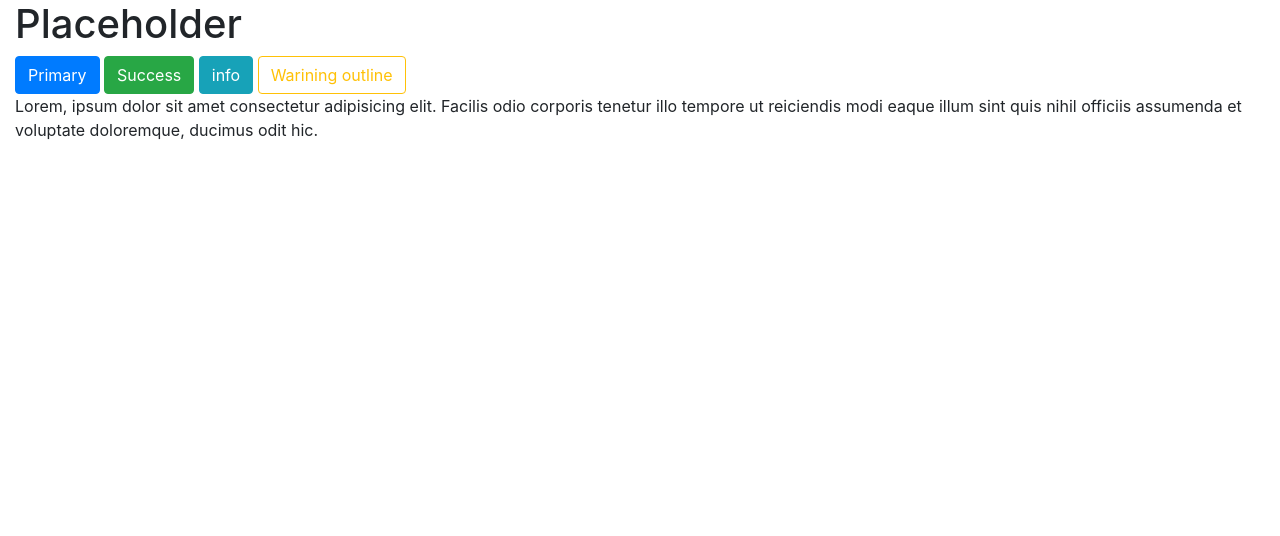
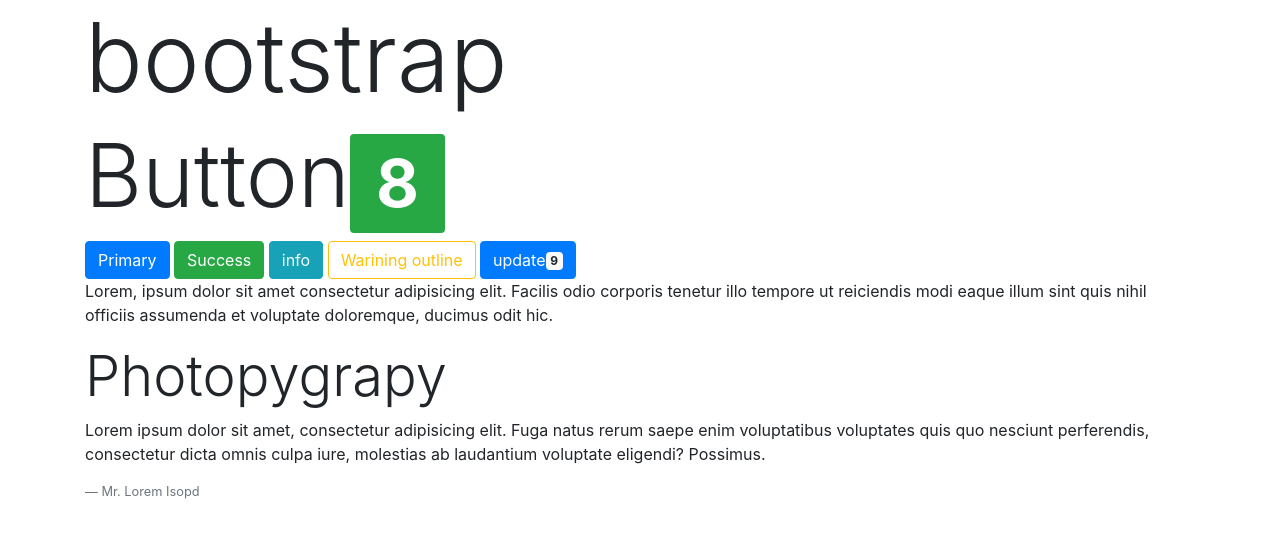
Before and after one commit to joonhwan1s/joonhwan1s, a plain HTML site: page CSSpractice/BootstrapPractice/index.html in a window 1280 px wide. Drawn offline with nearby package versions, Linux system fonts and the light colour scheme.

Commit message:
20221029

```diff
--- a/CSSpractice/BootstrapPractice/index.html
+++ b/CSSpractice/BootstrapPractice/index.html
@@ -9,14 +9,19 @@
     <link rel="stylesheet" href="app.css">
 </head>
 <body>
-    <div class="container-fluid">
-        <h1>Placeholder</h1>
+    <div class="container">
+        <h1 class="display-1">bootstrap</h1>
+        <h2 class="display-2">Button<span class="badge badge-success">8</span></h2>
         <button type="button" class="btn btn-primary">Primary</button>
         <button type="button" class="btn btn-success">Success</button>
         <button type="button" class="btn btn-info">info</button>
         <button class="btn btn-outline-warning">Warining outline</button>
+        <button class="btn btn-primary">update<span class="badge badge-light">9</span></button>
         <p>Lorem, ipsum dolor sit amet consectetur adipisicing elit. Facilis odio corporis tenetur illo tempore ut reiciendis modi eaque illum sint quis nihil officiis assumenda et voluptate doloremque, ducimus odit hic.</p>
-    </div>
+        <h2 class="display-4">Photopygrapy</h2>
+        <p>Lorem ipsum dolor sit amet, consectetur adipisicing elit. Fuga natus rerum saepe enim voluptatibus voluptates quis quo nesciunt perferendis, consectetur dicta omnis culpa iure, molestias ab laudantium voluptate eligendi? Possimus.</p>
+        <footer class="blockquote-footer">Mr. Lorem Isopd</footer>
+        </div>
     <script src="https://code.jquery.com/jquery-3.5.1.slim.min.js"
         integrity="sha384-DfXdz2htPH0lsSSs5nCTpuj/zy4C+OGpamoFVy38MVBnE+IbbVYUew+OrCXaRkfj"
         crossorigin="anonymous"></script>
```
